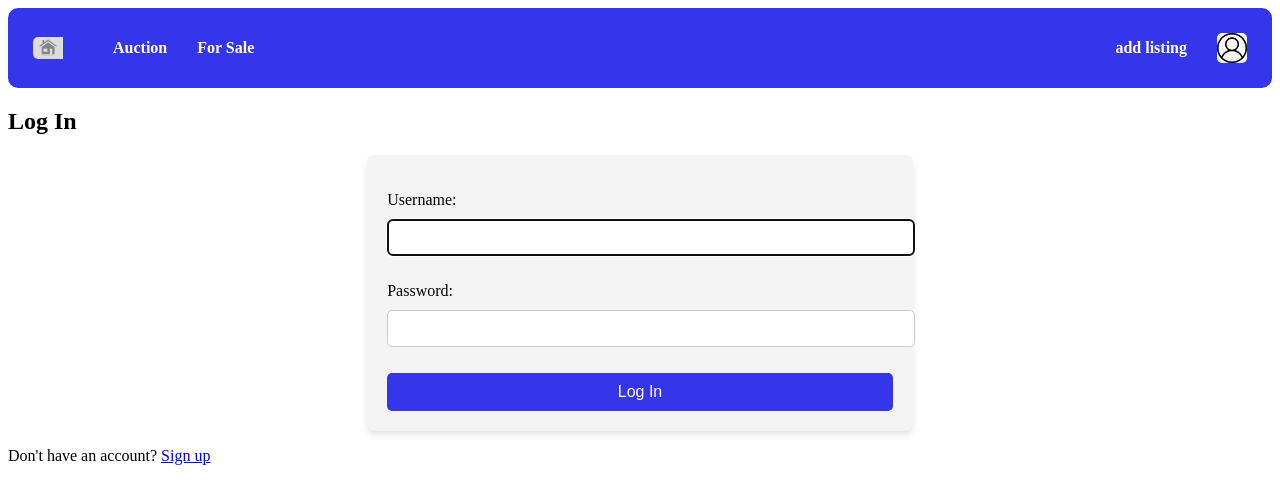
After one commit to Azzam65/IS499, a Django app: page /login/ in a window 1280 px wide. The commit adds this page. Shown: the top 504 px of the page. Run offline with Django 5.2, Linux system fonts and the light colour scheme.

Commit message:
SIGN IN LOG IN pages

```diff
--- a/capstone/LPS/static/css/styles.css
+++ b/capstone/LPS/static/css/styles.css
@@ -55,3 +55,87 @@ h1 {
     border-radius: 5px;
     margin-left: auto; /* Push the profile to the far right */
 }
+
+
+
+
+/* addlisting page */
+/* Style for the form container */
+.addlisting {
+    width: 50%;
+    margin: auto;
+    padding: 20px;
+    background-color: #f9f9f9;
+    border-radius: 8px;
+    box-shadow: 0px 4px 6px rgba(0, 0, 0, 0.1);
+}
+
+/* Style for form labels */
+.addlisting label {
+    display: block;
+    font-weight: bold;
+    margin-top: 10px;
+}
+
+/* Style for form inputs */
+.addlisting input,
+.addlisting textarea,
+.addlisting select {
+    width: 100%;
+    padding: 10px;
+    margin-top: 5px;
+    border: 1px solid #ccc;
+    border-radius: 5px;
+    font-size: 16px;
+}
+
+/* Style for the submit button */
+.addlisting button {
+    background-color: rgb(53, 53, 235);
+    color: white;
+    padding: 10px 15px;
+    border: none;
+    border-radius: 5px;
+    font-size: 16px;
+    cursor: pointer;
+    margin-top: 15px;
+}
+
+.addlisting button:hover {
+    background-color: rgb(41, 41, 200);
+}
+
+
+
+/* Signup & Login Form Styling */
+.signup-form, .login-form {
+    width: 40%;
+    margin: auto;
+    padding: 20px;
+    background-color: #f4f4f4;
+    border-radius: 8px;
+    box-shadow: 0 4px 6px rgba(0, 0, 0, 0.1);
+}
+
+.signup-form input, .login-form input {
+    width: 100%;
+    padding: 10px;
+    margin: 10px 0;
+    border: 1px solid #ccc;
+    border-radius: 5px;
+}
+
+.signup-form button, .login-form button {
+    background-color: rgb(53, 53, 235);
+    color: white;
+    padding: 10px 15px;
+    border: none;
+    border-radius: 5px;
+    font-size: 16px;
+    cursor: pointer;
+    width: 100%;
+}
+
+.signup-form button:hover, .login-form button:hover {
+    background-color: rgb(41, 41, 200);
+}
--- /dev/null
+++ b/capstone/LPS/templates/login.html
@@ -0,0 +1,12 @@
+{% extends 'base.html' %}
+{% block title %}Log In{% endblock %}
+
+{% block content %}
+<h2>Log In</h2>
+<form method="post" class="login-form">
+    {% csrf_token %}
+    {{ form.as_p }}
+    <button type="submit">Log In</button>
+</form>
+<p>Don't have an account? <a href="{% url 'signup' %}">Sign up</a></p>
+{% endblock %}
--- a/capstone/LPS/urls.py
+++ b/capstone/LPS/urls.py
@@ -1,9 +1,13 @@
 from django.urls import path
 from . import views
+from .views import signup, CustomLoginView, CustomLogoutView
 
 urlpatterns = [
     path('', views.home, name='landingpage'),
     path('auction/', views.auction, name='auction'),
     path('forsale/', views.forsale, name='forsale'),
-    path('addlisting/', views.addlisting, name='addlisting')
+    path('addlisting/', views.addlisting, name='addlisting'),
+    path('signup/', signup, name='signup'),
+    path('login/', CustomLoginView.as_view(), name='login'),
+    path('logout/', CustomLogoutView.as_view(), name='logout'),
 ]
--- a/capstone/LPS/views.py
+++ b/capstone/LPS/views.py
@@ -1,5 +1,9 @@
 from django.shortcuts import redirect, render
 from .forms import LicensePlateListingForm
+from django.contrib.auth.forms import UserCreationForm
+from django.contrib.auth import authenticate, login
+from django.contrib import messages
+from django.contrib.auth.views import LoginView, LogoutView
 
 def home(request):
     return render(request, 'landingpage.html')
@@ -19,3 +23,24 @@ def addlisting(request):
     else:
         form = LicensePlateListingForm()
     return render(request, 'addlisting.html', {'form': form})
+
+# sign up view
+def signup(request):
+    if request.method == 'POST':
+        form = UserCreationForm(request.POST)
+        if form.is_valid():
+            user = form.save()
+            login(request, user)  # Automatically log in after sign up
+            messages.success(request, "Registration successful!")
+            return redirect('home')  # Redirect to homepage or dashboard
+    else:
+        form = UserCreationForm()
+
+    return render(request, 'signup.html', {'form': form})
+
+# login view
+class CustomLoginView(LoginView):
+    template_name = 'login.html'
+
+class CustomLogoutView(LogoutView):
+    next_page = 'home'  # Redirect after logout
```
Also changed, not shown: capstone/LPS/templates/addlisting.html (+6 -2 lines), capstone/LPS/templates/signup.html (added, +12 -0 lines).
